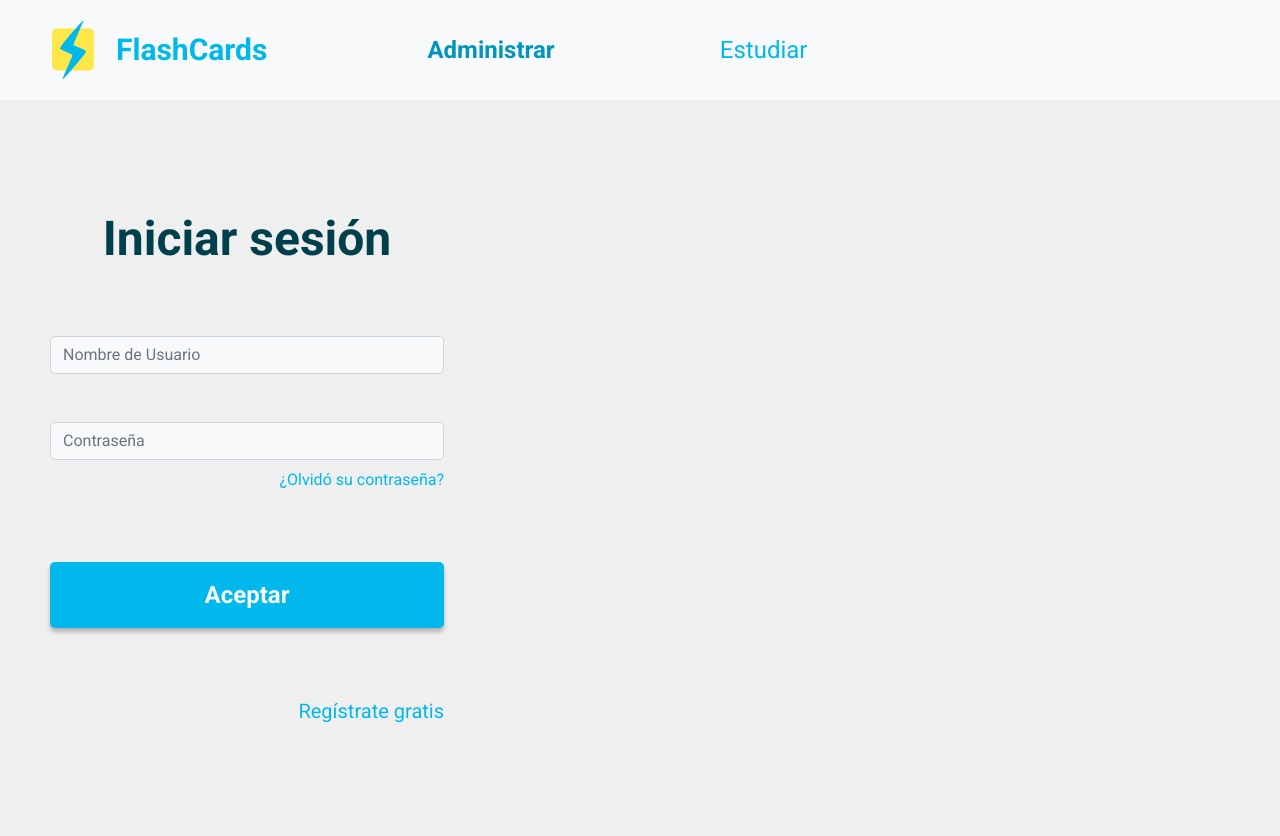
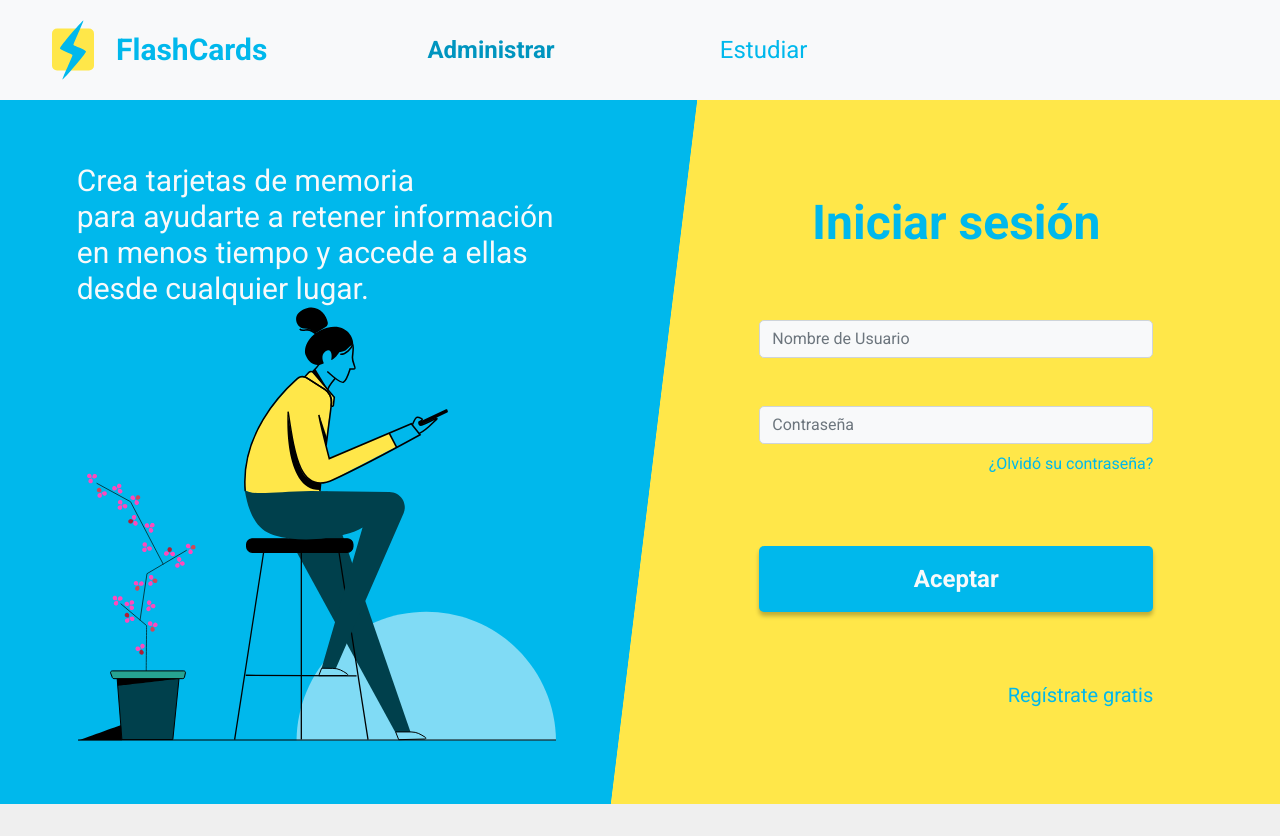
Before and after one commit to niltonsjr/flashcards, a React (Create React App) app in the folder frontend/: page / in a window 1280 px wide. Built offline with nearby package versions, Linux system fonts and the light colour scheme.

Commit message:
Estilizando home background y login card

```diff
--- a/frontend/src/components/LoginCard/styles.css
+++ b/frontend/src/components/LoginCard/styles.css
@@ -15,6 +15,7 @@
   font-size: 36px;
   align-self: center;
   margin-bottom: 40px;
+  color: #00b8ec;
 }
 
 .login-link-recover {
--- a/frontend/src/pages/Home/index.tsx
+++ b/frontend/src/pages/Home/index.tsx
@@ -1,11 +1,16 @@
-import Navbar from "components/Navbar";
 import { ReactComponent as LargeImage } from "assets/images/home-image-large.svg";
-//import { ReactComponent as SmallImage } from "assets/images/home-image-small.svg";
-//import largeBackground from 'assets/images/background-large.svg';
+import { ReactComponent as SmallImage } from "assets/images/home-image-small.svg";
 import "./styles.css";
 import LoginCard from "components/LoginCard";
 
 const Home = () => {
+  const mql = window.matchMedia("(max-width: 576px)");
+  let mobileView;
+
+  mql.addEventListener("change", (e) => {
+    mobileView = e.matches;
+  });
+
   return (
     <div className="home-container">
       <div className="home-left-container">
@@ -14,7 +19,7 @@ const Home = () => {
           para ayudarte a retener información <br /> en menos tiempo y accede a
           ellas <br /> desde cualquier lugar.
         </h1>
-        <LargeImage />
+        {mobileView ? <SmallImage /> : <LargeImage /> }
       </div>
       <div className="home-right-container">
         <LoginCard />
--- a/frontend/src/pages/Home/styles.css
+++ b/frontend/src/pages/Home/styles.css
@@ -1,8 +1,53 @@
 .home-container {
-    /* background-image: url(assets/images/background-large.svg); */
-    display: flex;
+  display: flex;
+  justify-content: space-around;
+  align-items: center;
+  min-width: 400px;
+  height: 88vh;
+  background-color: #ffe749;
 }
 
 .home-left-container {
-    display: none;
+  display: none;
 }
+
+@media (min-width: 576px) {
+  .home-container {
+    background: linear-gradient(
+      97deg,
+      rgba(0, 184, 236, 1) 0%,
+      rgba(0, 184, 236, 1) 11.25%,
+      rgba(255, 231, 73, 1) 11.26%,
+      rgba(255, 231, 73, 1) 88.74%,
+      rgba(0, 184, 236, 1) 88.75%,
+      rgba(0, 184, 236, 1) 100%
+    );
+  }
+}
+
+@media (min-width: 992px) {
+  .home-container {
+    background: linear-gradient(
+      97deg,
+      rgba(0, 184, 236, 1) 0%,
+      rgba(0, 184, 236, 1) 51%,
+      rgba(255, 231, 73, 1) 51.05%,
+      rgba(255, 231, 73, 1) 100%
+    );
+  }
+
+  .home-left-container {
+    display: flex;
+    flex-direction: column;
+  }
+
+  .left-image {
+    background-image: url(assets/images/home-image-large.svg);
+  }
+
+  .home-left-container h1 {
+    font-size: 30px;
+    color: #f8f9fa;
+    font-weight: 400;
+  }
+}
```
Also changed, not shown: frontend/src/assets/images/background-large.svg (deleted), frontend/src/pages/Home/assets/images/background-right.svg (added).
